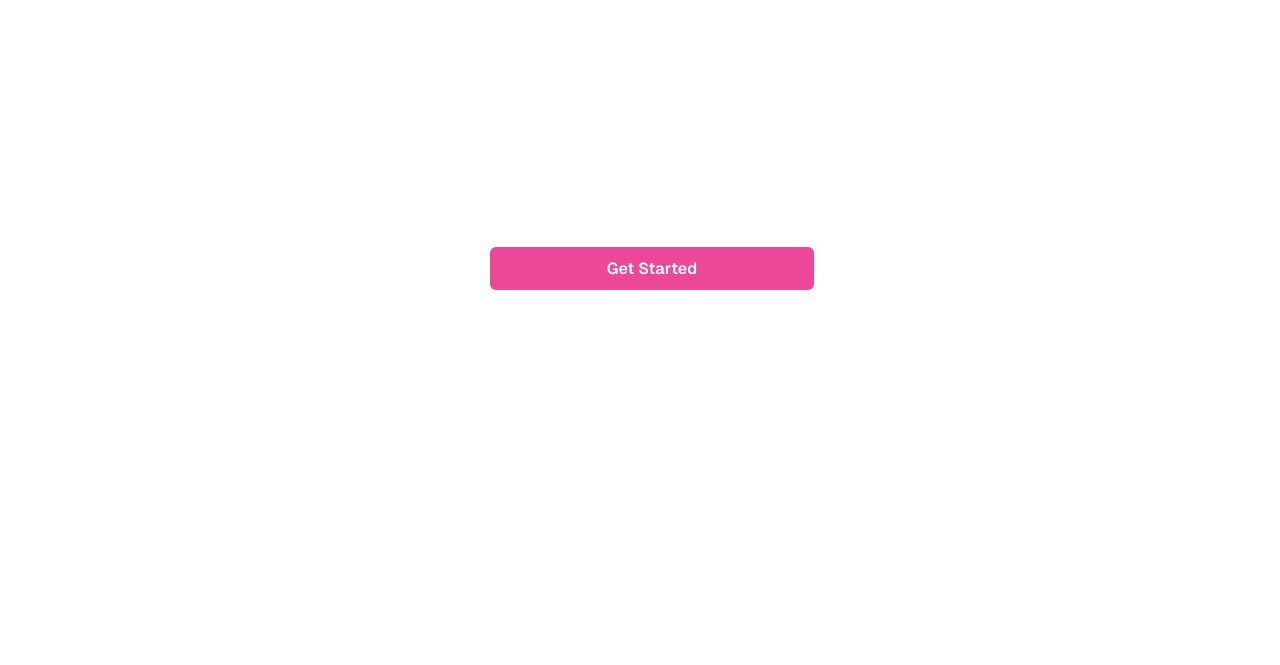
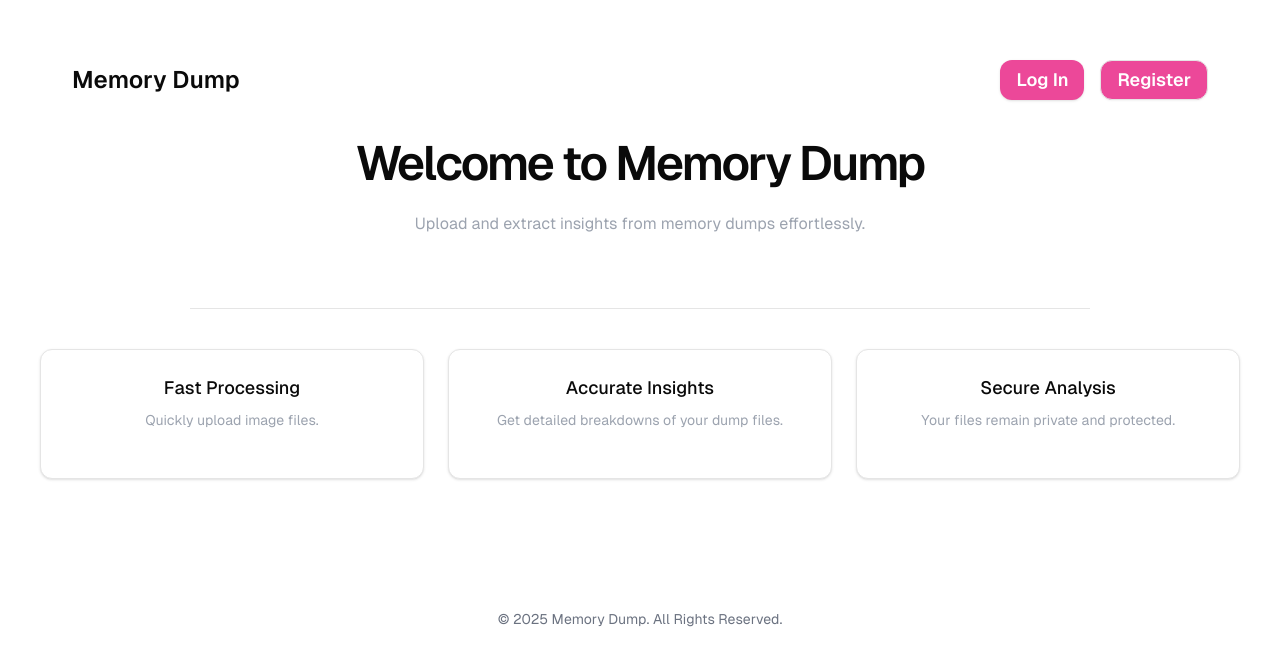
Before and after one commit to develpsInc/memory-dump, a Next.js app: page / in a window 1280 px wide. Shown: the part 131-796 px from the top of the page. Built offline with nearby package versions, Linux system fonts and the light colour scheme.

Commit message:
mod: modified PR

```diff
--- a/app/home/page.tsx
+++ /dev/null
@@ -1,21 +0,0 @@
-/*
-original author : Amon K. Daniel
-Last updated by: Amon K. Daniel
-date : 02/10/2025
-
-description :  entry point of landing page of the memory dump
-
-*/
-
-import LandingPage from "@/components/landing-page";
-import React from "react";
-
-function LandingPageHome() {
-  return (
-    <div className="mt-10">
-      <LandingPage />
-    </div>
-  );
-}
-
-export default LandingPageHome;
--- a/app/page.tsx
+++ b/app/page.tsx
@@ -7,19 +7,12 @@ description : entry point or home page of the memory dump
 
 */
 
-import Link from "next/link";
+import LandingPage from "@/components/landing-page";
 
 export default function Home() {
   return (
     <div className=" min-h-screen flex  justify-center items-center font-[family-name:var(--font-geist-sans)]">
-      <div className=" w-[300px] ">
-        <Link
-          href={"/login"}
-          className="p-3  bg-pink-500 rounded-md text-white font-semibold hover:bg-pink-4"
-        >
-          <button className="w-full">Get Started</button>
-        </Link>
-      </div>
+      <LandingPage />
     </div>
   );
 }
--- a/components/landing-page.tsx
+++ b/components/landing-page.tsx
@@ -10,15 +10,16 @@ description :  entry point of landing page of the memory dump
 import { Card, CardContent } from "@/components/ui/card";
 import { Separator } from "@/components/ui/separator";
 import Link from "next/link";
+import { Button } from "./ui/button";
 
 export default function LandingPage() {
   return (
-    <div className="max-h-screen flex flex-col items-center px-4 ">
+    <div className="flex flex-col items-center px-4 ">
       {/* Navbar */}
       <nav className="w-full flex justify-between items-center px-8 mb-10">
         <h1 className="text-2xl font-semibold">Memory Dump</h1>
         <div className="flex gap-4">
-          <Link
+          {/* <Link
             href={"/login"}
             className="bg-pink-500 hover:bg-pink-400 text-white font-semibold px-4 py-2 text-lg rounded-xl"
           >
@@ -29,12 +30,39 @@ export default function LandingPage() {
             className="bg-pink-500 hover:bg-pink-400 text-white rounded-xl font-semibold px-4 py-2 text-lg"
           >
             Sign Up
-          </Link>
+          </Link> */}
+
+          <Button
+            asChild
+            variant={"default"}
+            size={"lg"}
+            className="bg-pink-500 hover:bg-pink-400 text-white font-semibold px-4 py-2 text-lg rounded-xl"
+          >
+            <Link
+              href={"/login"}
+              className="bg-pink-500 hover:bg-pink-400 text-white font-semibold px-4 py-2 text-lg rounded-xl"
+            >
+              Log In
+            </Link>
+          </Button>
+          <Button
+            asChild
+            variant={"outline"}
+            size={"lg"}
+            className="bg-pink-500 hover:bg-pink-400 text-white font-semibold px-4 py-2 text-lg rounded-xl"
+          >
+            <Link
+              href={"/register"}
+              className="bg-pink-500 hover:bg-pink-400 text-white font-semibold px-4 py-2 text-lg rounded-xl"
+            >
+              Register
+            </Link>
+          </Button>
         </div>
       </nav>
 
       {/* Hero Section */}
-      <section className="text-center mt-10 max-w-2xl flex-grow">
+      <section className="flex flex-col justify-center items-center ">
         <h2 className="text-5xl font-semibold mb-6 tracking-tighter">
           Welcome to Memory Dump
         </h2>
@@ -59,10 +87,7 @@ export default function LandingPage() {
               desc: "Your files remain private and protected.",
             },
           ].map((feature, index) => (
-            <Card
-              key={index}
-              className="p-6 rounded-xl shadow"
-            >
+            <Card key={index} className="p-6 rounded-xl shadow">
               <CardContent>
                 <h3 className="text-lg font-medium mb-2">{feature.title}</h3>
                 <p className="text-gray-400 text-sm">{feature.desc}</p>
```
Also changed, not shown: 1 other file (tests, documents, lock files or other folders).
